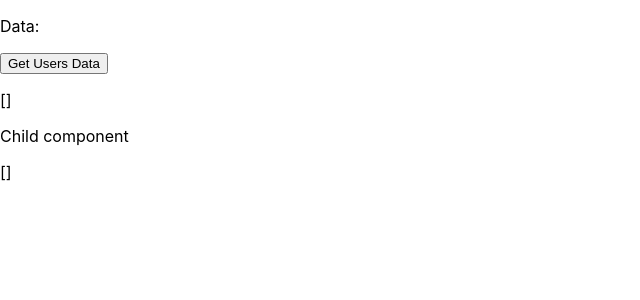
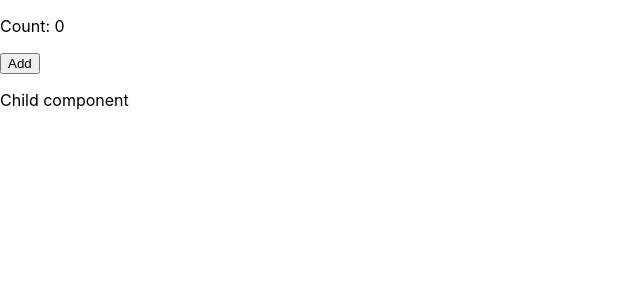
Before and after one commit to kamezoko92017/reactjs-holetex, a React (Create React App) app: page / in a window 1280 px wide. Shown: the top 300 px of the page, without its empty margins (0-640 px from the left). Built offline with nearby package versions, Linux system fonts and the light colour scheme; no server answers.

Commit message:
React.memo(): truyền props dạng tham trị

```diff
--- a/src/App.js
+++ b/src/App.js
@@ -3,28 +3,14 @@ import './App.css';
 import ChildComponent from './components/ChildComponent';
 
 function App() {
-  const [users, setUsers] = useState([])
-
-  //sử dụng useCallback
-  const getData = useCallback((type) => {
-    return fetch(`https://reqres.in/api/${type}`)
-  }, [])
-
-  const handleClick = () => {
-    getData('users')
-      .then((res) => res.json())
-      .then((res) => {
-        const users = res.data
-        setUsers(users)
-      })
-  }
+  const [count, setCount] = useState(0)
+  const [name, setName] = useState('David')
 
   return (
     <>
-      <p>Data:</p>
-      <button onClick={handleClick}>Get Users Data</button>
-      <p>{JSON.stringify(users)}</p>
-      <ChildComponent getData={getData} />
+      <p>Count: {count}</p>
+      <button onClick={() => setCount(count + 1)}>Add</button>
+      <ChildComponent name={name} />
     </>
   );
 }
--- a/src/components/ChildComponent.js
+++ b/src/components/ChildComponent.js
@@ -1,25 +1,12 @@
 import React, { useEffect, useState } from 'react'
 
-function ChildComponent({ getData }) {
-    const [comments, setComments] = useState([])
-
-    useEffect(() => {
-        console.log('Child component - useEffect - getData')
-
-        getData('comments')
-            .then((res) => res.json())
-            .then((res) => {
-                const comments = res.data
-                setComments(comments)
-            })
-    }, [getData])
-
+function ChildComponent() {
+    console.log('Child component - render')
     return (
         <>
             <p>Child component</p>
-            <p>{JSON.stringify(comments)}</p>
         </>
     )
 }
 
-export default ChildComponent
+export default React.memo(ChildComponent)
```
Also changed, not shown: KienThuc.txt.
